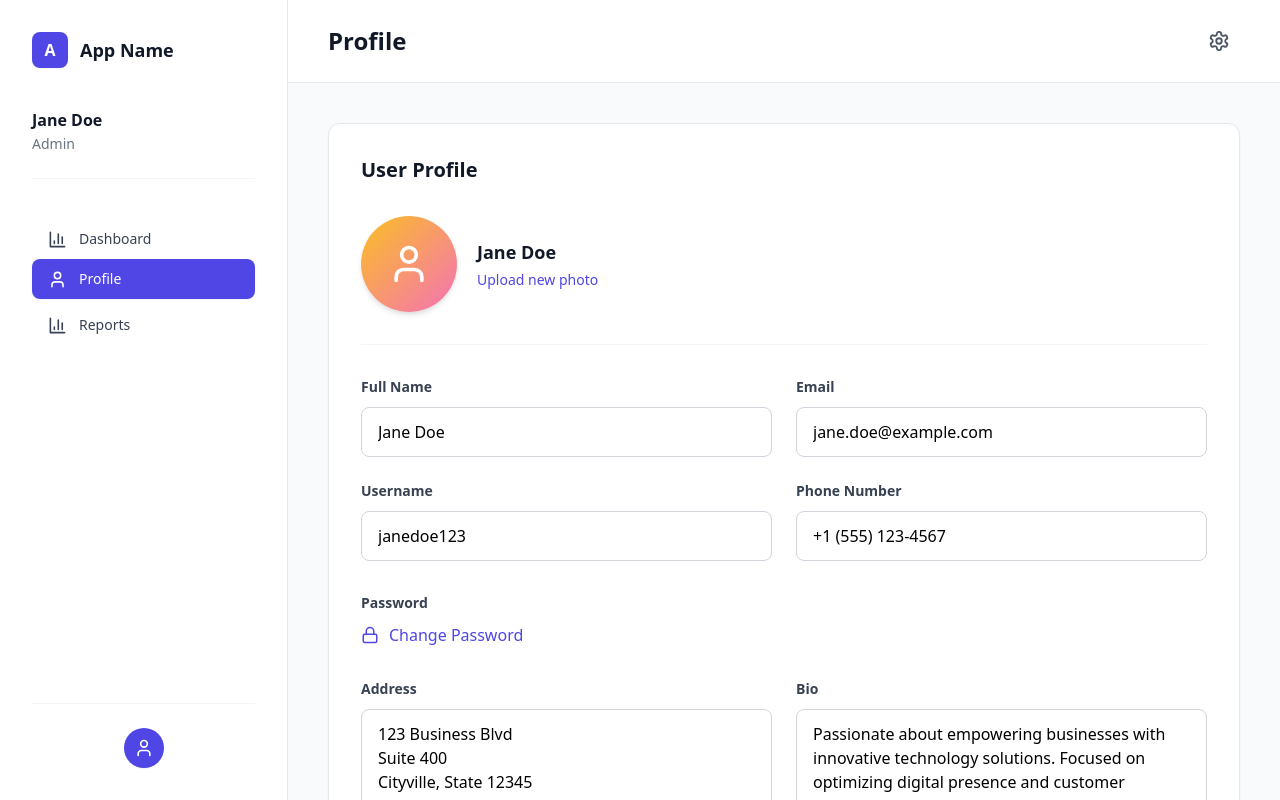
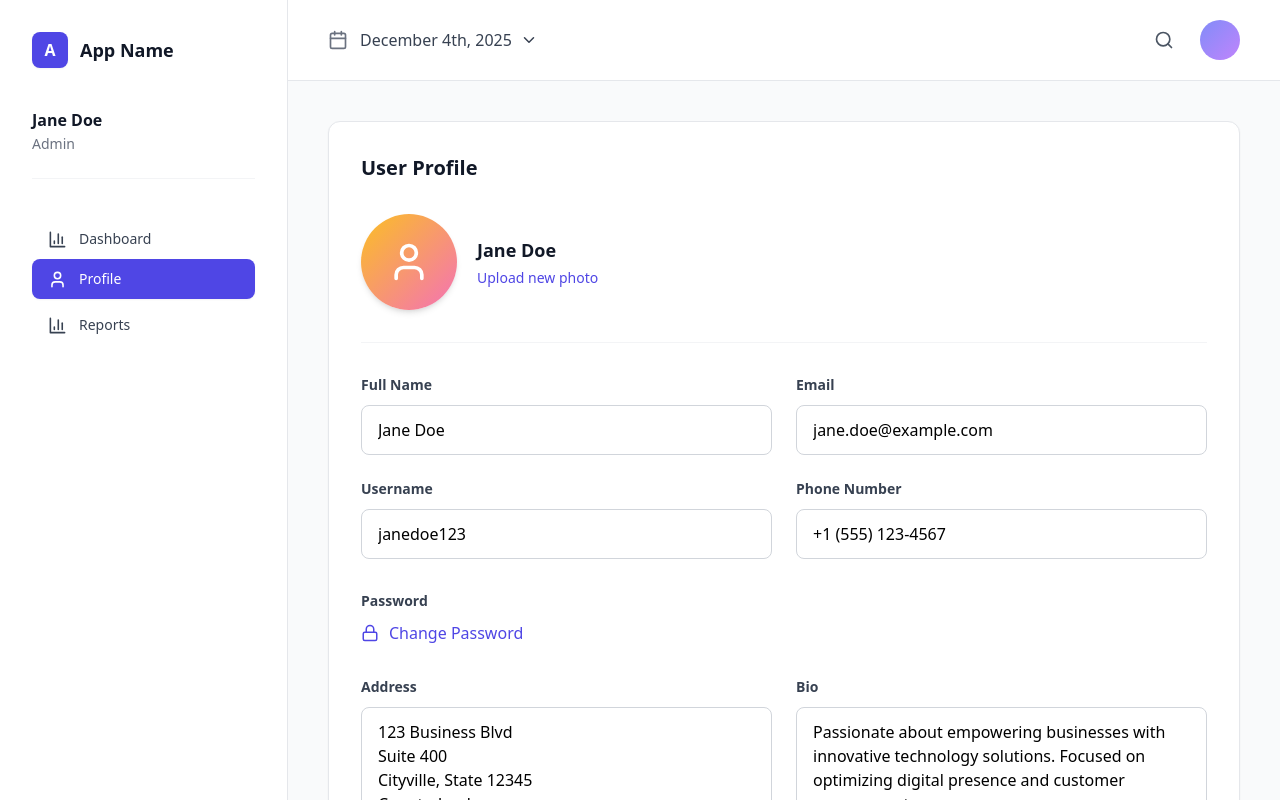
Before and after one commit to ajaysinh9893/REVIEW_UI, a Next.js app: page /review-profile in a window 1280 px wide. Shown: the top 800 px of the page. Built offline with nearby package versions, Linux system fonts and the light colour scheme.

Commit message:
Integrate Header component with dashboard and profile, remove profile icon from sidebar

```diff
--- a/app/review-dashboard/page.jsx
+++ b/app/review-dashboard/page.jsx
@@ -5,6 +5,7 @@ import Link from 'next/link';
 import { LayoutGrid, Star, Tag, MessageSquare, BarChart3, Settings, Search, ChevronDown, Heart, TrendingUp, Calendar, X, RefreshCw, Send } from 'lucide-react';
 import { LineChart, Line, XAxis, YAxis, CartesianGrid, Tooltip, Legend, ResponsiveContainer } from 'recharts';
 import Sidebar from '@/src/components/Sidebar';
+import Header from '@/src/components/Header';
 
 export default function ReviewDashboard() {
   const [selectedReviews, setSelectedReviews] = useState([]);
@@ -391,24 +392,7 @@ export default function ReviewDashboard() {
       <Sidebar />
       {/* Main Content */}
       <div className="ml-72 overflow-auto">
-        {/* Header */}
-        <div className="bg-white border-b border-gray-200 px-10 py-5 flex justify-between items-center sticky top-0 z-10">
-          <div className="flex items-center gap-3">
-            <Calendar size={20} className="text-gray-500" />
-            <button className="flex items-center gap-2 text-base font-medium text-gray-700 hover:text-gray-900">
-              <span>December 4th, 2025</span>
-              <ChevronDown size={18} />
-            </button>
-          </div>
-          <div className="flex items-center gap-4">
-            <button className="p-2.5 hover:bg-gray-100 rounded-lg transition-all">
-              <Search size={20} className="text-gray-600" />
-            </button>
-            <Link href="/review-profile">
-              <div className="w-10 h-10 bg-gradient-to-br from-indigo-400 to-purple-400 rounded-full cursor-pointer hover:opacity-80 transition-opacity"></div>
-            </Link>
-          </div>
-      </div>
+        <Header />
 
         <div className="p-10 max-w-7xl mx-auto">
           <div className="grid grid-cols-3 gap-8">
--- /dev/null
+++ b/src/components/Header.jsx
@@ -0,0 +1,26 @@
+'use client';
+
+import Link from 'next/link';
+import { Calendar, ChevronDown, Search } from 'lucide-react';
+
+export default function Header() {
+  return (
+    <div className="bg-white border-b border-gray-200 px-10 py-5 flex justify-between items-center sticky top-0 z-10">
+      <div className="flex items-center gap-3">
+        <Calendar size={20} className="text-gray-500" />
+        <button className="flex items-center gap-2 text-base font-medium text-gray-700 hover:text-gray-900">
+          <span>December 4th, 2025</span>
+          <ChevronDown size={18} />
+        </button>
+      </div>
+      <div className="flex items-center gap-4">
+        <button className="p-2.5 hover:bg-gray-100 rounded-lg transition-all">
+          <Search size={20} className="text-gray-600" />
+        </button>
+        <Link href="/review-profile">
+          <div className="w-10 h-10 bg-gradient-to-br from-indigo-400 to-purple-400 rounded-full cursor-pointer hover:opacity-80 transition-opacity"></div>
+        </Link>
+      </div>
+    </div>
+  );
+}
--- a/src/components/ReviewProfile.jsx
+++ b/src/components/ReviewProfile.jsx
@@ -3,6 +3,7 @@
 import { useState } from 'react';
 import { User, Settings, Lock } from 'lucide-react';
 import Sidebar from '@/src/components/Sidebar';
+import Header from '@/src/components/Header';
 
 export default function ReviewProfile() {
   const [formData, setFormData] = useState({
@@ -104,13 +105,7 @@ export default function ReviewProfile() {
       <Sidebar />
       {/* Main Content */}
       <div className="ml-72 overflow-auto">
-        {/* Header */}
-        <div className="bg-white border-b border-gray-200 px-10 py-5 flex justify-between items-center sticky top-0 z-10">
-          <h1 className="text-2xl font-semibold text-gray-900">Profile</h1>
-          <button className="p-2.5 hover:bg-gray-100 rounded-lg transition-all">
-            <Settings size={22} className="text-gray-600" />
-          </button>
-        </div>
+        <Header />
 
         <div className="p-10 max-w-7xl mx-auto">
           {/* User Profile Section */}
--- a/src/components/Sidebar.jsx
+++ b/src/components/Sidebar.jsx
@@ -18,7 +18,7 @@ export default function Sidebar() {
         <p className="text-sm text-gray-500 mt-0.5">Admin</p>
       </div>
 
-      <nav className="space-y-1.5 flex-1">
+      <nav className="space-y-1.5">
         <Link href="/review-dashboard">
           <button className="w-full flex items-center gap-3 px-4 py-2.5 text-sm font-medium text-gray-700 hover:bg-gray-50 rounded-lg transition-all">
             <BarChart3 size={19} />
@@ -36,16 +36,6 @@ export default function Sidebar() {
           <span>Reports</span>
         </button>
       </nav>
-
-      <div className="mt-auto pt-6 border-t border-gray-100">
-        <Link href="/review-profile">
-          <button className="w-full flex items-center justify-center">
-            <div className="w-10 h-10 bg-indigo-600 rounded-full flex items-center justify-center shadow-sm hover:bg-indigo-700 transition-all">
-              <User size={20} className="text-white" />
-            </div>
-          </button>
-        </Link>
-      </div>
     </div>
   );
 }
```
